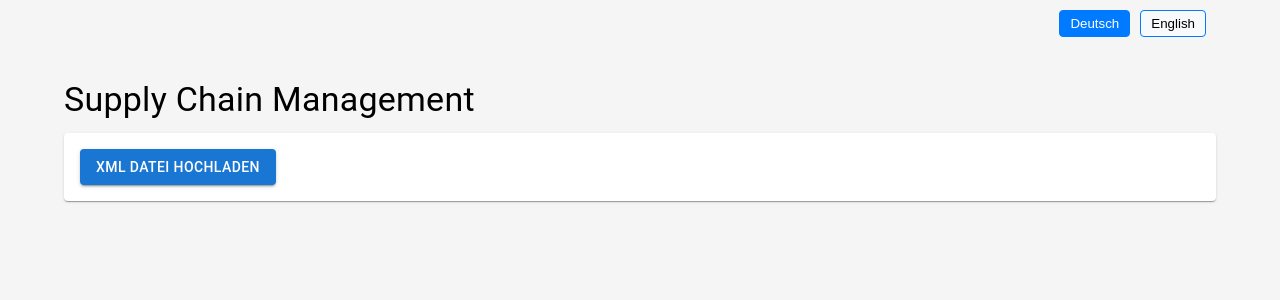
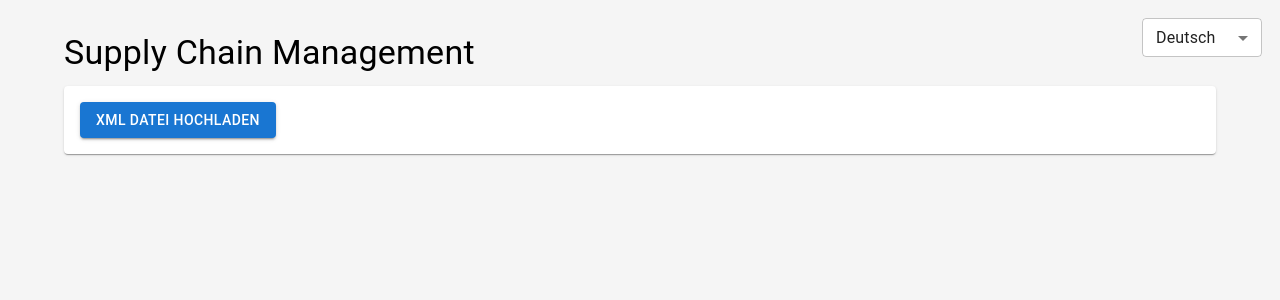
Before and after one commit to a-code-a/Ibsys_testlauf, a React (Create React App) app in the folder xml-data-editor/: page / in a window 1280 px wide. Shown: the top 300 px of the page. Built offline with nearby package versions, Linux system fonts and the light colour scheme.

Commit message:
drop down menu Language

```diff
--- a/xml-data-editor/src/components/LanguageSelector.tsx
+++ b/xml-data-editor/src/components/LanguageSelector.tsx
@@ -1,48 +1,40 @@
 import React from 'react';
 import { useTranslation } from 'react-i18next';
-import i18n from '../i18n';
+import { Select, MenuItem, FormControl, SelectChangeEvent } from '@mui/material';
 
 const LanguageSelector: React.FC = () => {
-  const { t } = useTranslation();
+  const { i18n } = useTranslation();
 
-  const changeLanguage = (lng: string) => {
-    i18n.changeLanguage(lng);
+  const handleChange = (event: SelectChangeEvent<string>) => {
+    i18n.changeLanguage(event.target.value);
+    localStorage.setItem('selectedLanguage', event.target.value);
   };
 
   return (
-    <div style={{
-      display: 'flex',
-      justifyContent: 'flex-end',
-      padding: '10px',
-      gap: '10px'
-    }}>
-      <button
-        onClick={() => changeLanguage('de')}
-        style={{
-          backgroundColor: i18n.language === 'de' ? '#007bff' : '#f8f9fa',
-          color: i18n.language === 'de' ? 'white' : 'black',
-          border: '1px solid #007bff',
-          padding: '5px 10px',
-          borderRadius: '4px',
-          cursor: 'pointer'
+    <FormControl
+      size="small"
+      sx={{
+        m: 1,
+        minWidth: 120,
+        position: 'absolute',
+        top: '10px',
+        right: '10px'
+      }}
+    >
+      <Select
+        value={i18n.language}
+        onChange={handleChange}
+        sx={{
+          backgroundColor: 'white',
+          '& .MuiSelect-select': {
+            paddingY: '8px',
+          }
         }}
       >
-        Deutsch
-      </button>
-      <button
-        onClick={() => changeLanguage('en')}
-        style={{
-          backgroundColor: i18n.language === 'en' ? '#007bff' : '#f8f9fa',
-          color: i18n.language === 'en' ? 'white' : 'black',
-          border: '1px solid #007bff',
-          padding: '5px 10px',
-          borderRadius: '4px',
-          cursor: 'pointer'
-        }}
-      >
-        English
-      </button>
-    </div>
+        <MenuItem value="de">Deutsch</MenuItem>
+        <MenuItem value="en">English</MenuItem>
+      </Select>
+    </FormControl>
   );
 };
 
```
